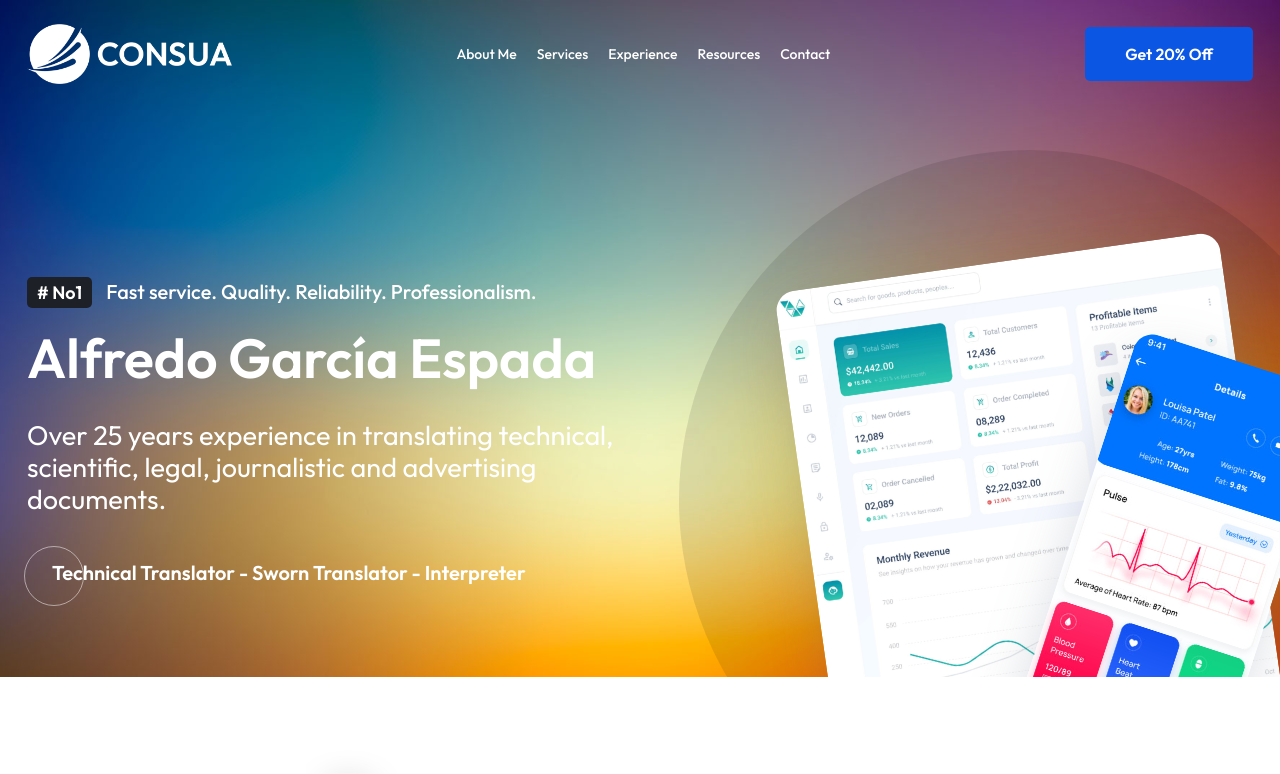
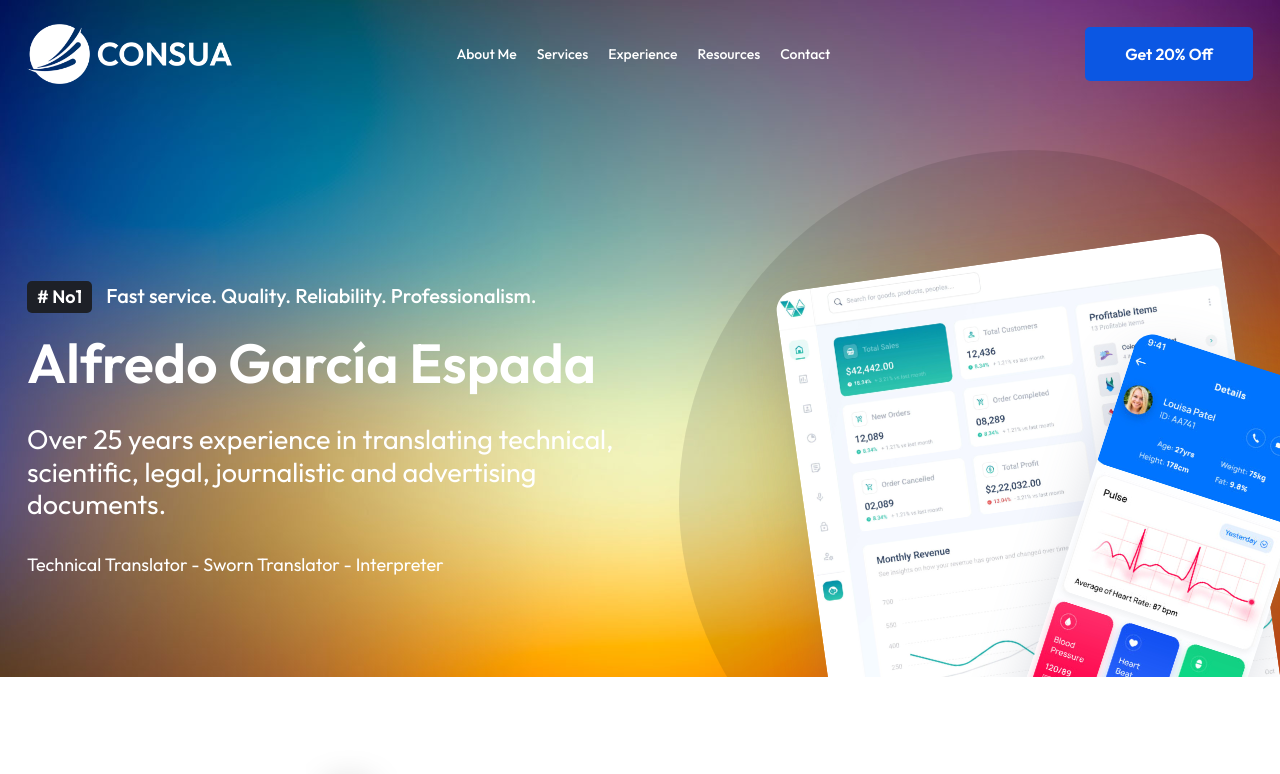
Before and after one commit to SaraGarciaCampor/PalabradorWeb, a Next.js app: page / in a window 1280 px wide. Shown: the top 774 px of the page. Built offline with nearby package versions, Linux system fonts and the light colour scheme.

Commit message:
fix(Banner): Taking out animated button

```diff
--- a/app/components/home/banner.js
+++ b/app/components/home/banner.js
@@ -1,3 +1,5 @@
+import { faArrowRight } from '@fortawesome/free-solid-svg-icons'
+import { FontAwesomeIcon } from '@fortawesome/react-fontawesome'
 import React from 'react'
 
 function Banner() {
@@ -19,10 +21,9 @@
                                     and advertising documents.
                                 </h3>
                                 <div className="button mt-30 wow fadeInUp"  data-wow-delay="1200ms" data-wow-duration="400ms">
-                                    <a className="btn-animation" href="#"><i className="fas fa-arrow-right"></i>
-                                    <span>
+                                    <p>
                                         Technical Translator - Sworn Translator - Interpreter
-                                    </span></a>
+                                    </p>
                                 </div>
                             </div>
                         </div>
```
